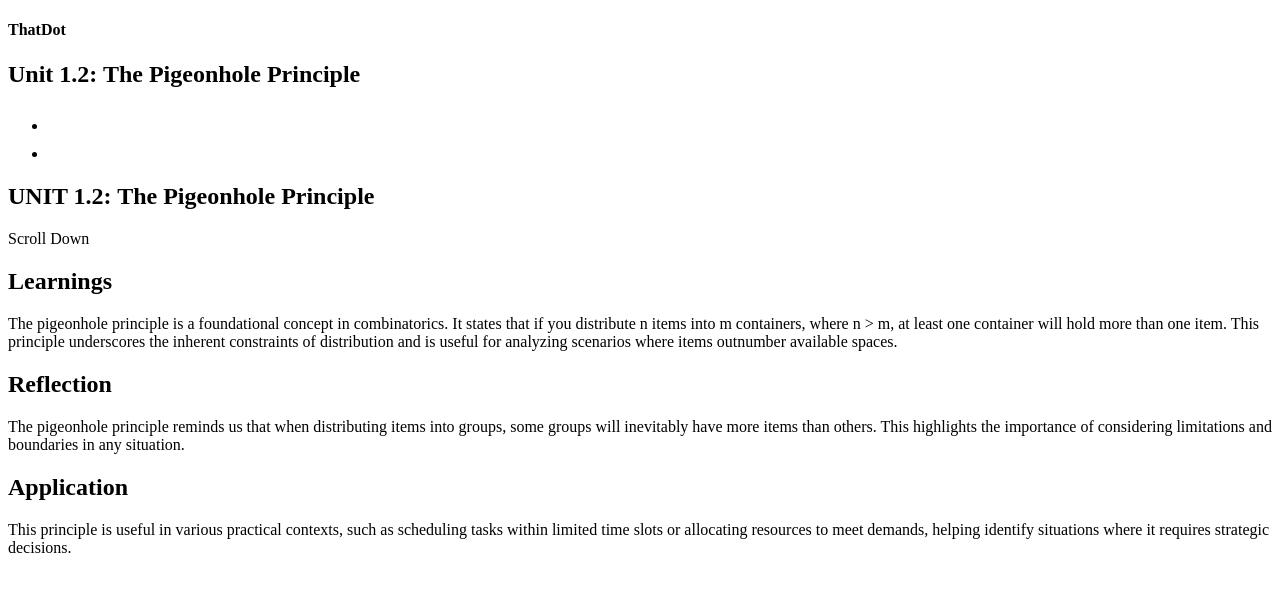
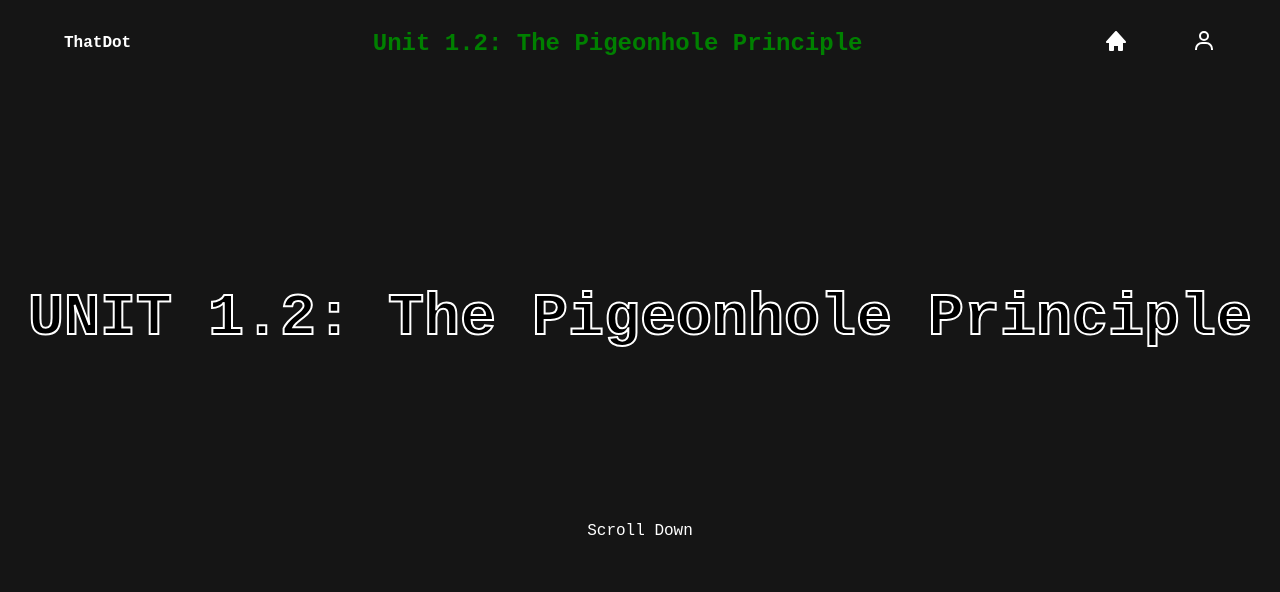
Before and after one commit to ThatDott/CMSC-57-Portfolio, a plain HTML site: page unit1.2.html in a window 1280 px wide. Drawn offline with Linux system fonts and the light colour scheme; the site is published under a folder, as on GitHub Pages, so addresses that start at the root find nothing; a web font is replaced by a local one.

Commit message:
Add files via upload

```diff
--- a/unit1.2.html
+++ b/unit1.2.html
@@ -4,9 +4,9 @@
     <meta charset="UTF-8">
     <meta name="viewport" content="width=device-width, initial-scale=1.0">
     <title>Unit1.2</title>
-    <link href="/header.css" rel="stylesheet">
-    <link href="/arrow.css" rel="stylesheet">
-    <link href="/unit.css" rel="stylesheet">
+    <link href="header.css" rel="stylesheet">
+    <link href="arrow.css" rel="stylesheet">
+    <link href="unit.css" rel="stylesheet">
 
     <!--Google Fonts-->
     <link rel="preconnect" href="https://fonts.googleapis.com">
```
Also changed, not shown: index.html (+1 -1 lines), unit1.3.html (+3 -3 lines), unit2.1.html (+3 -3 lines), unit2.2.html (+3 -3 lines), unit2.3.html (+3 -3 lines), unit3.1.html (+3 -3 lines), unit3.2.html (+3 -3 lines), unit3.3.html (+3 -3 lines).
